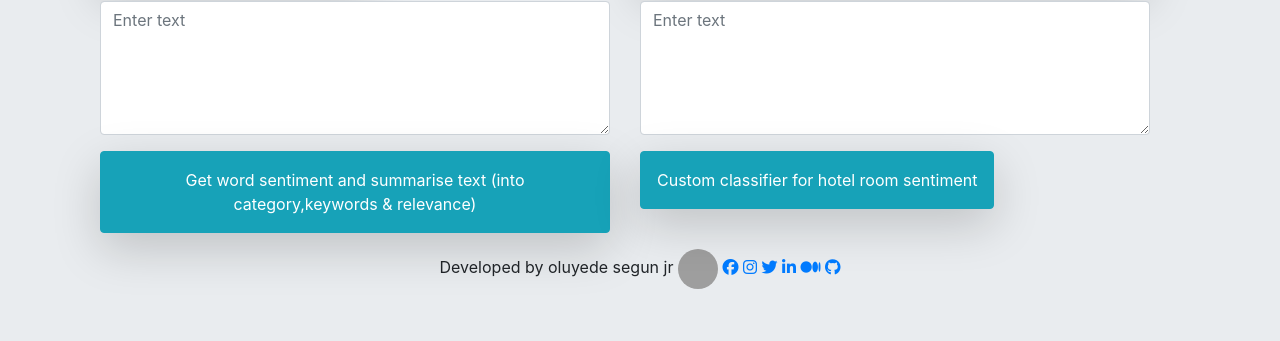
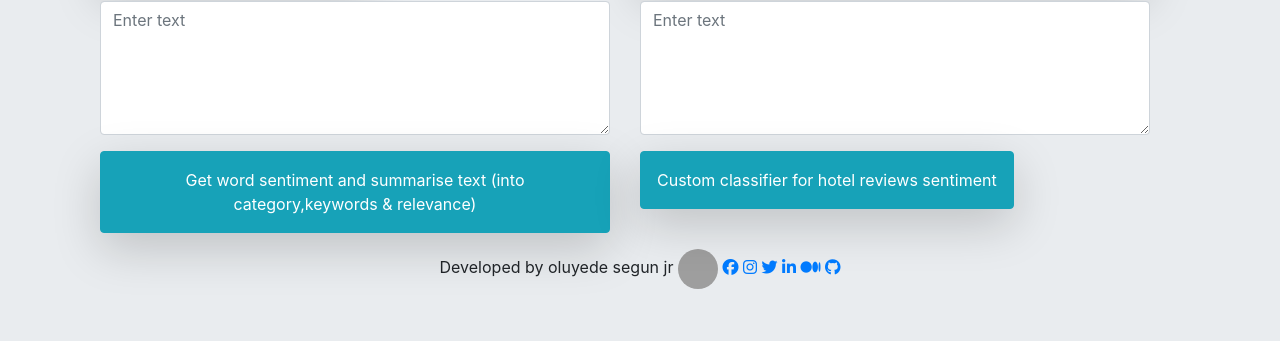
Before and after one commit to juniorboycoder/Flask_webapp_Sentiment_deployed, a Flask app: page / in a window 1280 px wide. Shown: the part 816-1157 px from the top of the page. Run offline with Flask 2, Linux system fonts and the light colour scheme; some libraries are stand-ins or nearby versions; grey boxes are pictures that could not be loaded.

Commit message:
Add files via upload

```diff
--- a/app.py
+++ b/app.py
@@ -11,6 +11,8 @@ import pickle
 
 import nltk
 nltk.downloader.download('vader_lexicon')
+
+nltk.download('stopwords')
 
 from io import BytesIO
 
--- a/templates/base.html
+++ b/templates/base.html
@@ -221,7 +221,7 @@ background: url(https://projectsss.s3.us-east-2.amazonaws.com/ScaryNegligibleArc
         </p>
 
         <p>
-            <button class="btn btn-info shadow-lg p-3 rounded" type="submit" name="submit_f" value="submit_b"> Custom classifier for hotel room sentiment </button>
+            <button class="btn btn-info shadow-lg p-3 rounded" type="submit" name="submit_f" value="submit_b"> Custom classifier for hotel reviews sentiment </button>
         </p>
     </form>
   </div>
```
